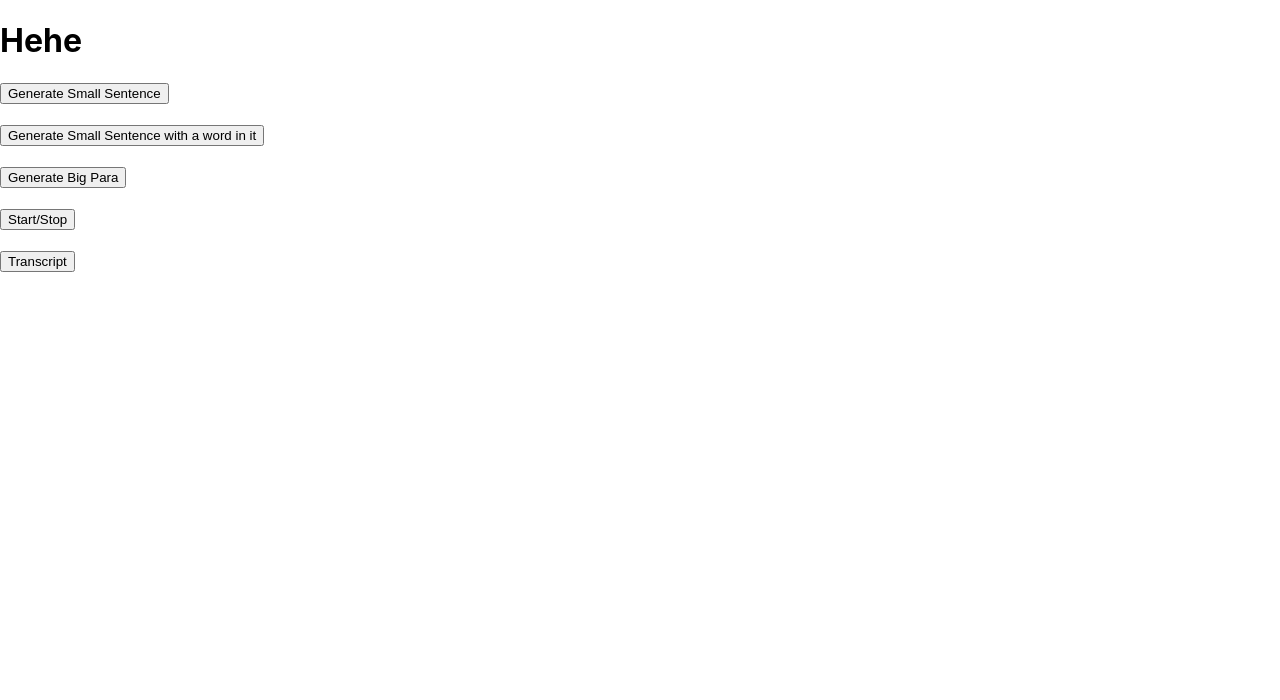
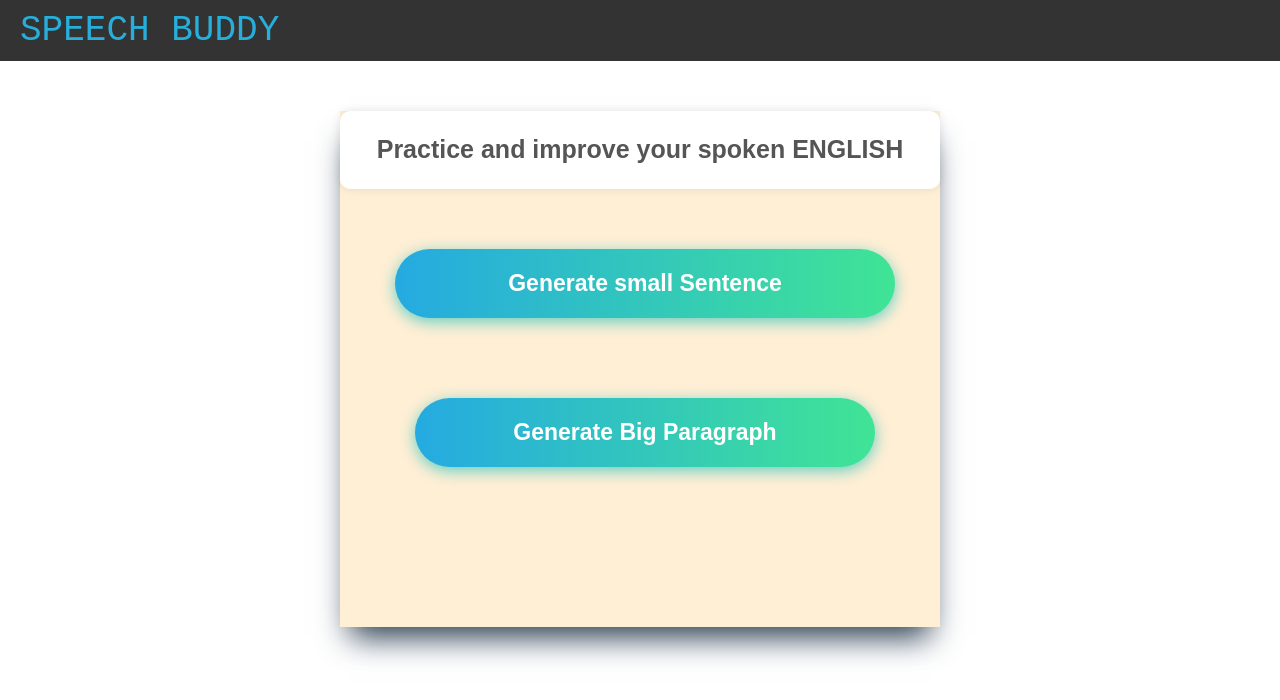
Before and after one commit to uuutsav/speech-buddy-client, a React (Create React App) app: page / in a window 1280 px wide. Shown: the top 700 px of the page. Built offline with nearby package versions, Linux system fonts and the light colour scheme; no server answers.

Commit message:
Frontend v0.99 Done

```diff
--- a/src/App.css
+++ b/src/App.css
@@ -1,38 +1,55 @@
-/* .App {
+.App {
   text-align: center;
 }
 
-.App-logo {
-  height: 40vmin;
-  pointer-events: none;
+.navbar {
+  background-color: #333;
+  color: white;
+  padding: 10px 20px;
+  display: flex;
+  justify-content: space-between;
 }
 
-@media (prefers-reduced-motion: no-preference) {
-  .App-logo {
-    animation: App-logo-spin infinite 20s linear;
-  }
+.navbar-logo img {
+  height: 40px;
+  width: auto;
 }
 
-.App-header {
-  background-color: #282c34;
-  min-height: 100vh;
-  display: flex;
-  flex-direction: column;
-  align-items: center;
-  justify-content: center;
-  font-size: calc(10px + 2vmin);
-  color: white;
+.nav-logo {
+  font-family: monospace; /* Kumar Utsav */
+  font-size: 36px; /* Github: uuutsav */
+  font-weight: 500; /* Twitter: https://twitter.com/kumarutsav1123 */
+  color: #27AEDB; /*  */
+  margin: 0; /*  */
+  padding: 0; /*  */
 }
 
-.App-link {
-  color: #61dafb;
+.footer-text {
+  font-family: monospace;
+  font-size: 36px;
+  font-weight: 500;
+  color: #27AEDB;
+  margin: 0;
+  padding: 0;
 }
 
-@keyframes App-logo-spin {
-  from {
-    transform: rotate(0deg);
-  }
-  to {
-    transform: rotate(360deg);
-  }
-} */
+
+/* HERO SECTION */
+
+.main-text-div {
+  margin: 11px;
+  background-color: #fff;
+  padding: 20px;
+  border-radius: 10px;
+  box-shadow: 0 0 10px rgba(0, 0, 0, 0.1);
+  max-width: 600px; /* Maximum width of the div */
+  margin: 0 auto; /* Center the div horizontally */
+}
+
+.main-text-div h1 {
+  margin: 0;
+  font-size: 25px;
+  font-family: Arial, Helvetica, sans-serif ;
+  color: #555555;
+  line-height: 1.5;
+}
--- a/src/App.js
+++ b/src/App.js
@@ -1,74 +1,296 @@
 import React, { useState } from 'react'
-import { startStopRecording, audioURL, blob } from './RecordAudio.mjs'
+import { UseNavigate } from "react"
+import { startStopRecording, blob } from './RecordAudio.mjs'
 import axios from 'axios';
+import './App.css';
 
 const App = () => {
-  // fetch data from backend (as JSON)
-  const fetchData = async () => {
-    const resp = await axios.get("/api");
+  const [result, updateResult] = useState(false)
+  const [text, setText] = useState("Practice and improve your spoken ENGLISH");
+  const revist = () => {
+    let navigate = UseNavigate();
+    let path = './index.js'
+    navigate('/')
   }
-
+  const [missStrings, setMissArr] = useState("")
+  const [incorrectStrings, setIncorrectArr] = useState("")
+  const [misslen, setmisslen] = useState(0);
+  const [len, setlength] = useState(0)
   const handleParaGeneration = async () => {
     try {
       const response = await axios.get('/generatePara');
       console.log("Response: ", response.data)
-    } catch (error){
+      setText(response.data.text)
+      setlength((response.data.text).length)
+      setHide(true)
+    } catch (error) {
       console.log("Error generating text: ", error);
     }
   }
+  const [correct, setCorrArr] = useState([])
+  const [hide, setHide] = useState(false)
   const handleSentenceGeneration = async () => {
     try {
       const response = await axios.get('/generateChuck');
+      setText(response.data.text)
+      setlength((response.data.text).length)
+      setHide(true)
       console.log("Response: ", response.data)
-    } catch (error){
+    } catch (error) {
       console.log("Error generating text: ", error);
     }
   }
-  const handleSentenceSearchGeneration = async () => {
-    try {
-      const response = await axios.get('/generateChuckSearch');
-      console.log("Response: ", response.data)
-    } catch (error){
-      console.log("Error generating text: ", error);
-    }
+  // const handleSentenceSearchGeneration = async () => {
+  //   try {
+  //     const response = await axios.get('/generateChuckSearch');
+  //     setText(response.data.text)
+  //     setlength((response.data.text).length)
+  //     setHide(true)
+  //     console.log("Response: ", response.data)
+  //   } catch (error) {
+  //     console.log("Error generating text: ", error);
+  //   }
+  // }
+  const [change, setChange] = useState(false)
+  const [load, setLoad] = useState("welcome")
+  const [help, setcolur] = useState("green")
+  const handlemouseover = () => {
+    setcolur("red")
+  }
+  const [audiolen, setnewlen] = useState(0)
+  const handlemouseout = () => {
+    setcolur("blue")
   }
 
+  const [transcriptButtonText, setTranscriptButtonText] = useState("Analyse");
+  var toggleTranscript = true;
   const handleTranscript = async () => {
+    if (toggleTranscript) {
+      toggleTranscript = false;
+      setTranscriptButtonText("Analysing... Please wait");
+    } else {
+      toggleTranscript = true;
+      setTranscriptButtonText("Analyse");
+    }
 
     const formData = new FormData();
     formData.append('audio', blob, 'recording.webm');
-
+    updateResult(true)
     // Send data to backend
     try {
       console.log(formData);
       const response = await axios.post('/transcribeAudio', formData, {
         headers: {
-            'Content-Type': 'multipart/form-data'
+          'Content-Type': 'multipart/form-data'
         }
       });
       // setTranscript(response.data.transcript); // Assuming backend sends transcript in data
-      console.log("Backend Response: ",response.data)
+      console.log("Backend Response: ", response.data)
+      setMissArr(response.data.missedArr.toString())
+      setIncorrectArr(response.data.incorrectArr.toString())
+      setCorrArr(response.data.correctArr)
+      setChange(true)
+      setnewlen((response.data.correctArr).length)
+      setmisslen((response.data.missedArr).length)
+
+      setTranscriptButtonText("DONE");
+
     } catch (error) {
       console.error('Error uploading audio:', error);
+      setTranscriptButtonText("RETRY");
+
     }
 
     // reader.readAsArrayBuffer(audioURL); // Start reading Blob data
   }
 
+  const [recordingButtonText, setRecordingButtonText] = useState("Tap to Speak");
+  var toggle = false;
   const handleRecording = () => {
+    if (toggle) {
+      toggle = false;
+      setRecordingButtonText("Tap to Speak again")
+    } else {
+      toggle = true;
+      setRecordingButtonText("Tap to stop Speaking")
+    }
     startStopRecording();
     // console.log("out in freedom of mjs")
   }
   return (
-    <div>
-      <h1>Hehe</h1>
-      <button onClick={handleSentenceGeneration}>Generate Small Sentence</button><br></br><br></br>
-      <button onClick={handleSentenceSearchGeneration}>Generate Small Sentence with a word in it</button><br></br><br></br>
-      <button onClick={handleParaGeneration}>Generate Big Para</button> <br></br><br></br>
-      <button onClick={handleRecording}>Start/Stop</button><br></br><br></br>
-      <button onClick={handleTranscript}>Transcript</button><br></br><br></br>
+    <div className='App'>
+      <Nav />
+
+      <div style={{
+        display: "block",
+        justifyContent: "center",
+        margin: "auto",
+        marginTop: "50px",
+        height: "600px",
+        backgroundcolor: "blue"
+      }}>
+
+        <div style={{
+          backgroundColor: "PapayaWhip",
+          width: "600px",
+          margin: "auto",
+          boxShadow: " rgb(38, 57, 77) 0px 20px 30px -10px"
+        }}>
+          <div className='main-text-div'>
+            <h1>{text}</h1>
+          </div>
+          <div>
+            <br /><br />
+
+            <div style={{ paddingLeft: "10px" }}>{!hide ? <button onClick={handleSentenceGeneration} style={{
+              width: "500px",
+              height: "69px",
+              fontSize: "23px",
+              fontWeight: "600",
+              color: "#fff",
+              cursor: "pointer",
+              margin: "20px",
+              textAlign: "center",
+              border: "none",
+              backgroundSize: "300% 100%",
+
+              borderRadius: "50px",
+              MozTransition: "all .4s ease-in-out",
+              OTransition: "all .4s ease-in-out",
+              WebkitTransition: "all .4s ease-in-out",
+              transition: "all .4s ease-in-out ", backgroundImage: " linear-gradient(to right, #25aae1, #40e495, #30dd8a, #2bb673)",
+              boxShadow: "0 4px 15px 0 rgba(49, 196, 190, 0.75)"
+            }}>Generate small Sentence</button> : <div></div>}</div>
+            <br></br><br></br></div>
+
+          <div style={{ paddingLeft: "10px" }}>{!hide ? <button onClick={handleParaGeneration} style={{
+            width: "460px",
+            height: "69px",
+            fontSize: "23px",
+            fontWeight: "600",
+            color: "#fff",
+            cursor: "pointer",
+            margin: "20px",
+            textAlign: "center",
+            border: "none",
+            backgroundSize: "300% 100%",
+
+            borderRadius: "50px",
+            MozTransition: "all .4s ease-in-out",
+            OTransition: "all .4s ease-in-out",
+            WebkitTransition: "all .4s ease-in-out",
+            transition: "all .4s ease-in-out ", backgroundImage: " linear-gradient(to right, #25aae1, #40e495, #30dd8a, #2bb673)",
+            boxShadow: "0 4px 15px 0 rgba(49, 196, 190, 0.75)"
+          }}>Generate Big Paragraph</button> : <div></div>}</div>
+          <br></br><br></br>
+
+          <div style={{ display: "flex", justifyContent: "center" }}>{hide ?
+            <button onClick={handleRecording} style={{
+              width: "300px",
+              fontSize: "23px",
+              fontWeight: "600",
+              color: "#fff",
+              cursor: "pointer",
+              margin: "20px",
+              height: "69px",
+              textAlign: "center",
+              border: "none",
+              backgroundSize: "300% 100%",
+
+              borderRadius: "50px",
+              MozTransition: "all .4s ease-in-out",
+              OTransition: "all .4s ease-in-out",
+              WebkitTransition: "all .4s ease-in-out",
+              transition: "all .4s ease-in-out ",
+              backgroundImage: " linear-gradient(to right, #25aae1, #40e495, #30dd8a, #2bb673)",
+              boxShadow: "0 4px 15px 0 rgba(49, 196, 190, 0.75)"
+            }}> {recordingButtonText}</button> : null}</div> <br></br><br></br>
+
+          <div style={{ display: "flex", justifyContent: "center" }}>{hide ?
+            <button onMouseOver={handlemouseover} onMouseOut={handlemouseout} onClick={handleTranscript} style={{
+              width: "230px",
+              fontSize: "23px",
+              fontWeight: "600",
+              color: "#fff",
+              cursor: "pointer",
+              margin: "20px",
+              height: "69px",
+              textAlign: "center",
+              border: "none",
+              backgroundSize: "300% 100%",
+
+              borderRadius: "50px",
+              MozTransition: "all .4s ease-in-out",
+              OTransition: "all .4s ease-in-out",
+              WebkitTransition: "all .4s ease-in-out",
+              transition: "all .4s ease-in-out ", backgroundImage: " linear-gradient(to right, #25aae1, #40e495, #30dd8a, #2bb673)",
+              boxShadow: "0 4px 15px 0 rgba(49, 196, 190, 0.75)"
+            }}>{transcriptButtonText}</button> : null
+          }</div><br></br><br></br>
+          <div style={{ display: "flex", justifyContent: "center" }}>{result ? <h2>{result}</h2> : null}</div>
+          <br></br>
+        </div>
+        <br></br>
+
+      </div>
+
+      <div style={{
+        position: "fixed",
+        bottom: "0",
+        margin: "0",
+        width: "100%"
+      }}>
+        <div style={{
+          bottom: "0",
+          width: "100%",
+          display: "flex",
+          justifyContent: "center",
+          boxShadow: "rgba(0, 0, 0, 0.17) 0px -23px 25px 0px inset, rgba(0, 0, 0, 0.15) 0px -36px 30px 0px inset, rgba(0, 0, 0, 0.1) 0px -79px 40px 0px inset, rgba(0, 0, 0, 0.06) 0px 2px 1px, rgba(0, 0, 0, 0.09) 0px 4px 2px, rgba(0, 0, 0, 0.09) 0px 8px 4px, rgba(0, 0, 0, 0.09) 0px 16px 8px, rgba(0, 0, 0, 0.09) 0px 32px 16px"
+        }}>{change ?
+          <h3 className='footer-text' style={{
+            color: "#333333",
+            fontFamily: "Audrey",
+            margin: "11px"
+          }}>You Scored {audiolen}/{audiolen + misslen} correct words</h3> : null}
+        </div>
+
+        <div style={{
+          bottom: "0",
+          width: "100%",
+          display: "block",
+          justifyContent: "center",
+          backgroundColor: "#333333"
+        }}>{change ?
+          <h3 className='footer-text' style={{
+            color: "#FF7F7F",
+            fontFamily: "Audrey",
+            margin: "11px"
+          }}>Missed Words: {missStrings}</h3> : null
+          }
+
+          {change ?
+            <h3 className='footer-text' style={{
+              color: "#FF1107",
+              fontFamily: "Audrey",
+              margin: "0"
+            }}>Incorrect Words: {incorrectStrings}</h3> : null
+          }
+
+        </div>
+      </div>
     </div>
   )
 }
 
+function Nav() {
+  return (
+    <nav className="navbar">
+      <div className="navbar-logo">
+        {/* <img src="logo.png" alt="Logo" /> */}
+        <h2 className='nav-logo'>SPEECH BUDDY</h2>
+      </div>
+    </nav>
+  );
+}
+
 export default App
```
